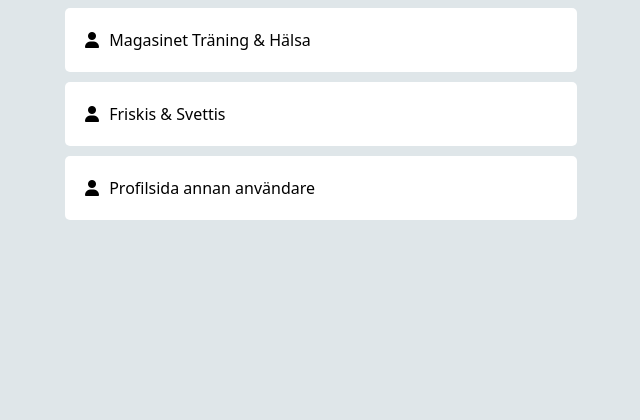
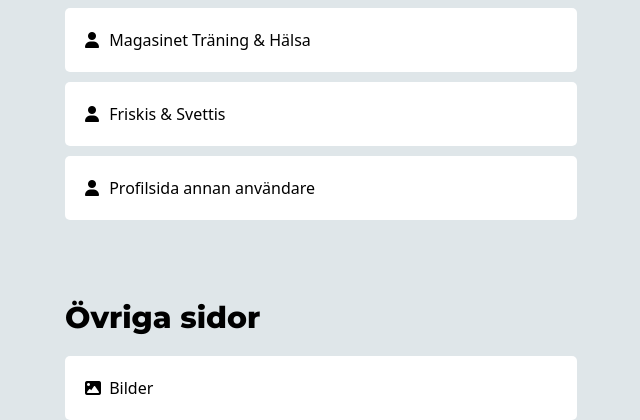
Before and after one commit to ljungqvist93/gymprojektet, a PHP site: page /sitemap.php in a window 1280 px wide. Shown: the part 1132-1552 px from the top of the page, without its empty margins (319-959 px from the left). Before the commit the page ends 1352 px from the top, so only its background shows below. Run offline with PHP 8.4, Linux system fonts and the light colour scheme; some libraries are stand-ins or nearby versions.

Commit message:
Added images. Added pages to Sitemap.

```diff
--- a/assets/style/parts/sitemap.scss
+++ b/assets/style/parts/sitemap.scss
@@ -2,7 +2,8 @@
 
 	#pages{
 		#mainPages,
-		#subPages{
+		#subPages,
+		#otherPages{
 			div{
 				padding:20px;
 				background-color: #fff;
--- a/assets/style/style.css
+++ b/assets/style/style.css
@@ -1,12 +1,14 @@
 #sitemap #pages #mainPages div,
-#sitemap #pages #subPages div {
+#sitemap #pages #subPages div,
+#sitemap #pages #otherPages div {
   padding: 20px;
   background-color: #fff;
   margin-bottom: 10px;
   border-radius: 5px;
   position: relative; }
   #sitemap #pages #mainPages div a,
-  #sitemap #pages #subPages div a {
+  #sitemap #pages #subPages div a,
+  #sitemap #pages #otherPages div a {
     position: absolute;
     left: 0;
     right: 0;
@@ -14,13 +16,16 @@
     bottom: 0;
     z-index: 10; }
   #sitemap #pages #mainPages div .fa-solid,
-  #sitemap #pages #subPages div .fa-solid {
+  #sitemap #pages #subPages div .fa-solid,
+  #sitemap #pages #otherPages div .fa-solid {
     width: 20px; }
   #sitemap #pages #mainPages div:last-of-type,
-  #sitemap #pages #subPages div:last-of-type {
+  #sitemap #pages #subPages div:last-of-type,
+  #sitemap #pages #otherPages div:last-of-type {
     margin-bottom: 0; }
 #sitemap #pages #mainPages .subList,
-#sitemap #pages #subPages .subList {
+#sitemap #pages #subPages .subList,
+#sitemap #pages #otherPages .subList {
   background-color: #fff;
   margin: 0 25px;
   margin-bottom: 10px; }
--- a/sitemap.php
+++ b/sitemap.php
@@ -3,6 +3,9 @@
 <div class="bg-white border-2 py-10">
 	<div class="container w-2/5 m-auto relative">
 		<h1 class="font-extrabold text-3xl font-regular">Sitemap - gymsidan</h1>
+		<a href="https://app.shortcut.com/lazyhackerz/dashboard" target="_blank">
+			<i class="fa-solid fa-burger-cheese text-3xl absolute top-0 right-10"></i>
+		</a>
 		<a href="https://github.com/ljungqvist93/gymprojektet" target="_blank">
 			<i class="fa-brands fa-github text-3xl absolute top-0 right-0"></i>
 		</a>
@@ -66,6 +69,14 @@
 				Profilsida annan användare
 			</div>
 		</div>
+		<div id="otherPages" class="mt-20">
+			<h1 class="font-extrabold text-3xl font-regular mb-5">Övriga sidor</h1>
+			<div>
+				<a href="http://gymmet/assets/media/" target="_blank"></a>
+				<i class="fa-solid fa-image"></i>
+				Bilder
+			</div>
+		</div>
 	</div>
 </section>
 <?php include 'assets/parts/bottom.php'; ?>
```
Also changed, not shown: assets/media/places/magasinet-1.jpg (added), assets/media/places/magasinet-2.jpg (added), assets/media/places/magasinet-3.jpg (added), assets/media/users/1.jpg (added), assets/media/users/2.jpg (added), assets/media/users/3.jpg (added), 1 other file.
